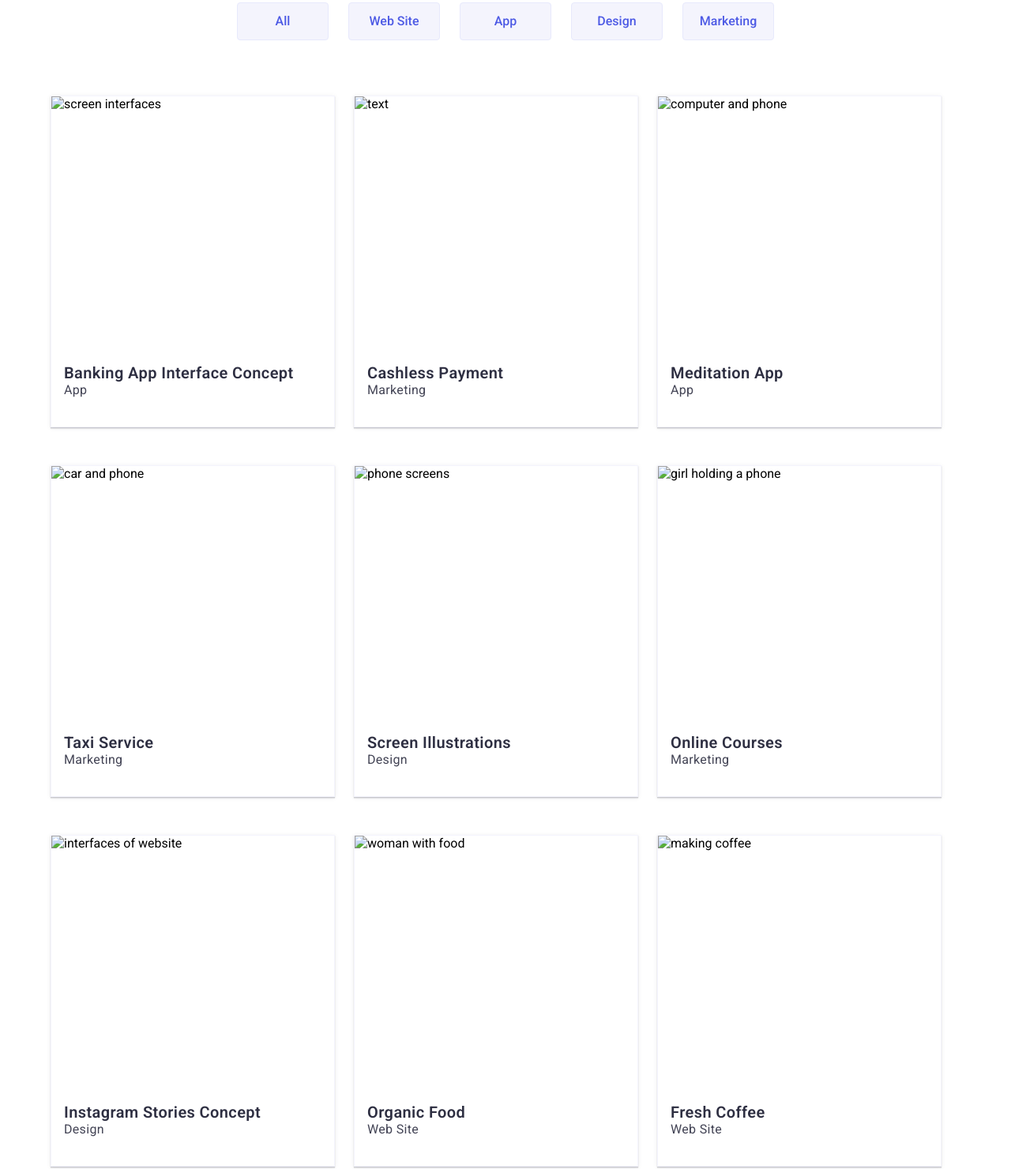
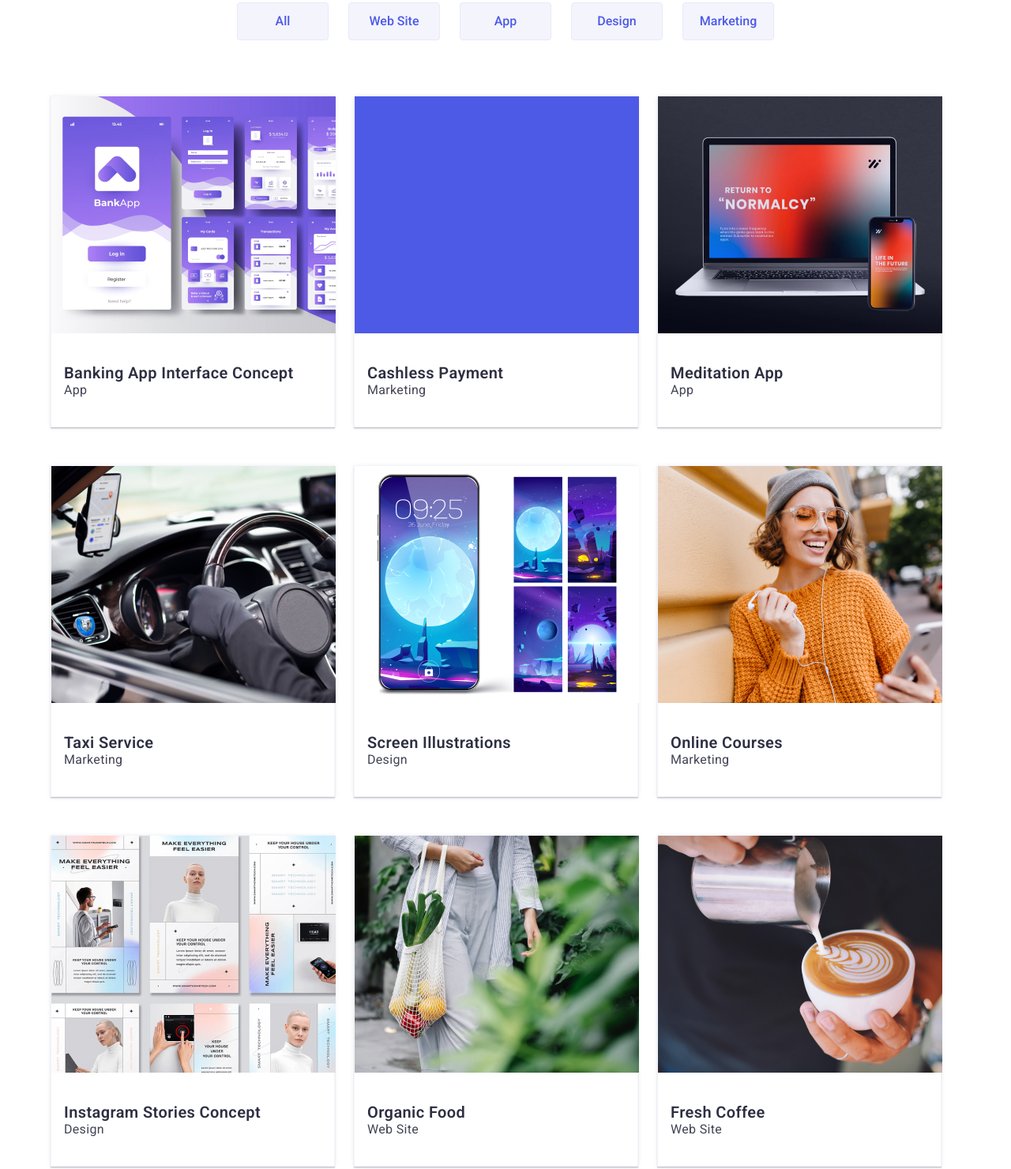
Before and after one commit to tien1o/goit-markup-hw-02, a plain HTML site: page index.html in a window 1280 px wide. Shown: the part 138-1618 px from the top of the page at 79% size. Drawn offline with Linux system fonts and the light colour scheme.

Commit message:
Fix paths for img

```diff
--- a/index.html
+++ b/index.html
@@ -66,7 +66,7 @@
         <ul class="projects" style="list-style: none">
           <li class="project-block">
             <img
-              src="./images copy/screens.jpg"
+              src="./images/screens.jpg"
               alt="screen interfaces"
               width="360"
               height="300"
@@ -77,12 +77,7 @@
             </div>
           </li>
           <li class="project-block">
-            <img
-              src="./images copy/text.jpg"
-              alt="text"
-              width="360"
-              height="300"
-            />
+            <img src="./images/text.jpg" alt="text" width="360" height="300" />
             <div>
               <h3 class="project-text">Cashless Payment</h3>
               <p class="project-ptext">Marketing</p>
@@ -90,7 +85,7 @@
           </li>
           <li class="project-block">
             <img
-              src="./images copy/compphone.jpg"
+              src="./images/compphone.jpg"
               alt="computer and phone"
               width="360"
               height="300"
@@ -102,7 +97,7 @@
           </li>
           <li class="project-block">
             <img
-              src="./images copy/car.jpg"
+              src="./images/car.jpg"
               alt="car and phone"
               width="360"
               height="300"
@@ -114,7 +109,7 @@
           </li>
           <li class="project-block">
             <img
-              src="./images copy/phone.jpg"
+              src="./images/phone.jpg"
               alt="phone screens"
               width="360"
               height="300"
@@ -126,7 +121,7 @@
           </li>
           <li class="project-block">
             <img
-              src="./images copy/girl.jpg"
+              src="./images/girl.jpg"
               alt="girl holding a phone"
               width="360"
               height="300"
@@ -138,7 +133,7 @@
           </li>
           <li class="project-block">
             <img
-              src="./images copy/interfaces.jpg"
+              src="./images/interfaces.jpg"
               alt="interfaces of website"
               width="360"
               height="300"
@@ -150,7 +145,7 @@
           </li>
           <li class="project-block">
             <img
-              src="./images copy/fruits.jpg"
+              src="./images/fruits.jpg"
               alt="woman with food"
               width="360"
               height="300"
@@ -162,7 +157,7 @@
           </li>
           <li class="project-block">
             <img
-              src="./images copy/coffee.jpg"
+              src="./images/coffee.jpg"
               alt="making coffee"
               width="360"
               height="300"
```
